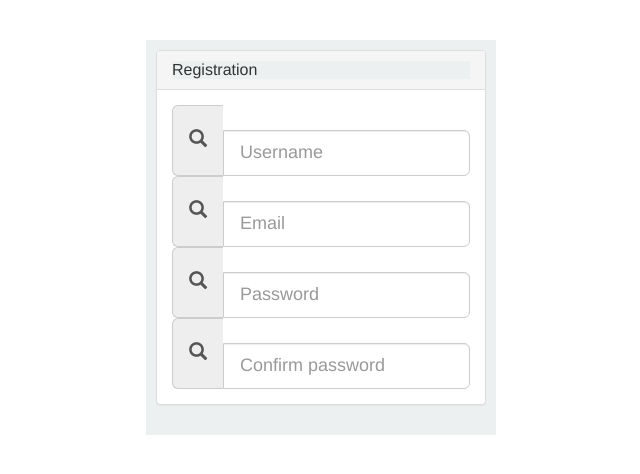
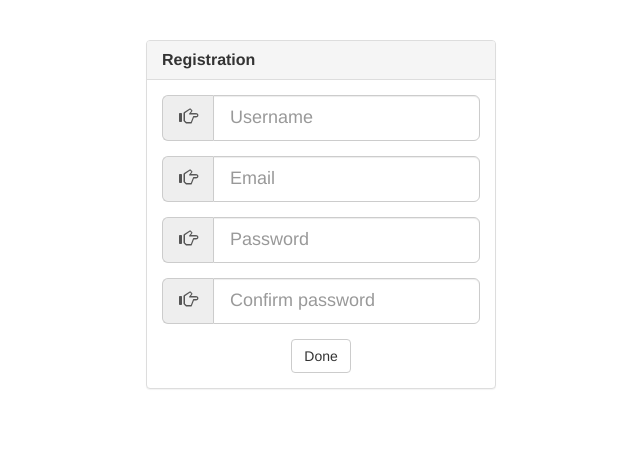
Before and after one commit to DevGuysPy/DjangoBlog, a Django app: page /registration/ in a window 1280 px wide. Shown: the part 52-526 px from the top of the page, without its empty margins (319-959 px from the left). Run offline with Django 3.2, Linux system fonts and the light colour scheme; some libraries are stand-ins or nearby versions.

Commit message:
Новий хтмл регiстрацiї i стайл до нього:))

```diff
--- a/static/css/registration.css
+++ b/static/css/registration.css
@@ -1,12 +1,8 @@
 .registration-form {
     margin: 20px auto;
     max-width: 350px;
-    padding: 10px;
-    background-color:#ecf0f1;
+    max-height: 500px;
 }
-.panel-title{
-	background-color:#ecf0f1;
+.margin {
+	margin-top: 15px;
 }
-.margin-for-input{
-	margin-top: 25px;
-}
--- a/templates/registration/registration.html
+++ b/templates/registration/registration.html
@@ -31,27 +31,30 @@
         </div>
     </nav>
     <div class="container">
-        <div class="registration-form">
+        <div class="registration-form background-color">
             <div class="panel panel-default">
                 <div class="panel-heading">
-                    <h3 class="panel-title">Registration</h3>
+                    <h3 class="panel-title"><strong>Registration</strong></h3>
                 </div>
                 <div class="panel-body">
                     <div class="input-group input-group-lg">
-                        <span class="input-group-addon" id="sizing-addon1"><span class="glyphicon glyphicon-search" aria-hidden="true"></span></span>
+                        <span class="input-group-addon" id="sizing-addon1"><span class="glyphicon glyphicon-hand-right" aria-hidden="true"></span></span>
                         <input type="text" class="form-control margin-for-input" placeholder="Username" aria-describedby="sizing-addon1">
                     </div>
-                    <div class="input-group input-group-lg">
-                        <span class="input-group-addon" id="sizing-addon1"><span class="glyphicon glyphicon-search" aria-hidden="true"></span></span>
+                    <div class="input-group input-group-lg margin">
+                        <span class="input-group-addon" id="sizing-addon1"><span class="glyphicon glyphicon-hand-right" aria-hidden="true"></span></span>
                         <input type="text" class="form-control margin-for-input" placeholder="Email" aria-describedby="sizing-addon1">
                     </div>
-                    <div class="input-group input-group-lg">
-                        <span class="input-group-addon" id="sizing-addon1"><span class="glyphicon glyphicon-search" aria-hidden="true"></span></span>
+                    <div class="input-group input-group-lg margin">
+                        <span class="input-group-addon" id="sizing-addon1"><span class="glyphicon glyphicon-hand-right" aria-hidden="true"></span></span>
                         <input type="text" class="form-control margin-for-input" placeholder="Password" aria-describedby="sizing-addon1">
                     </div>
-                    <div class="input-group input-group-lg">
-                        <span class="input-group-addon" id="sizing-addon1"><span class="glyphicon glyphicon-search" aria-hidden="true"></span></span>
+                    <div class="input-group input-group-lg margin">
+                        <span class="input-group-addon" id="sizing-addon1"><span class="glyphicon glyphicon-hand-right" aria-hidden="true"></span></span>
                         <input type="text" class="form-control margin-for-input" placeholder="Confirm password" aria-describedby="sizing-addon1">
+                    </div>
+                    <div class="text-center">
+                    <button type="button" class="btn btn-default margin">Done</button>
                     </div>
                 </div>
             </div>
```
